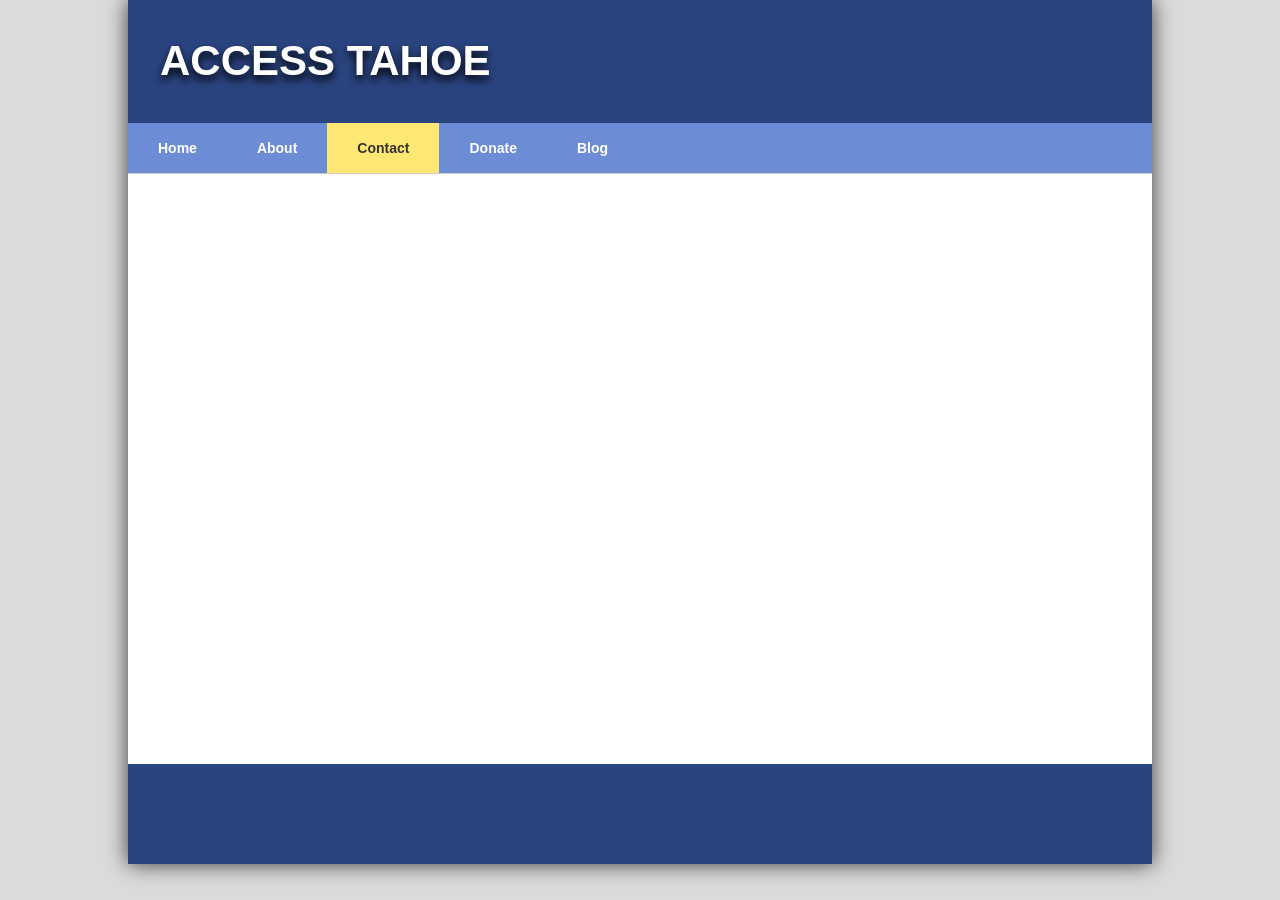
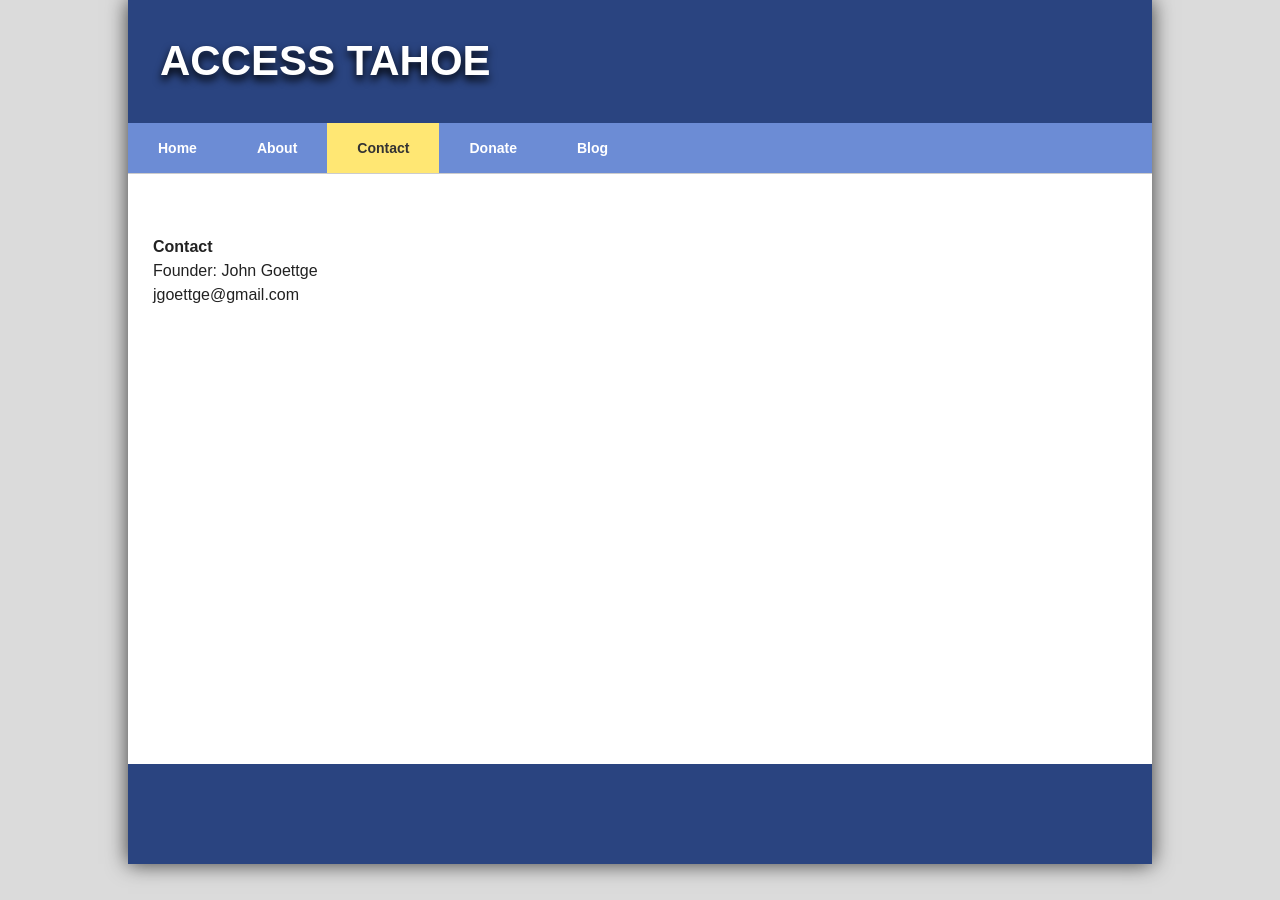
Before and after one commit to accesstahoe/accesstahoe.github.io, a Jekyll site: the page built from contact/index.html, in a window 1280 px wide. Built offline with Jekyll 4.4.1, drawn with Linux system fonts in a browser that asks for light colours; Markdown is read by kramdown in place of the engine named in the settings.

Commit message:
Update index.html

```diff
--- a/contact/index.html
+++ b/contact/index.html
@@ -2,3 +2,10 @@
 layout: default
 title: Contact
 ---
+<p>
+<strong>Contact</strong>
+<br>
+Founder: John Goettge
+<br>
+jgoettge@gmail.com
+</p>
```
